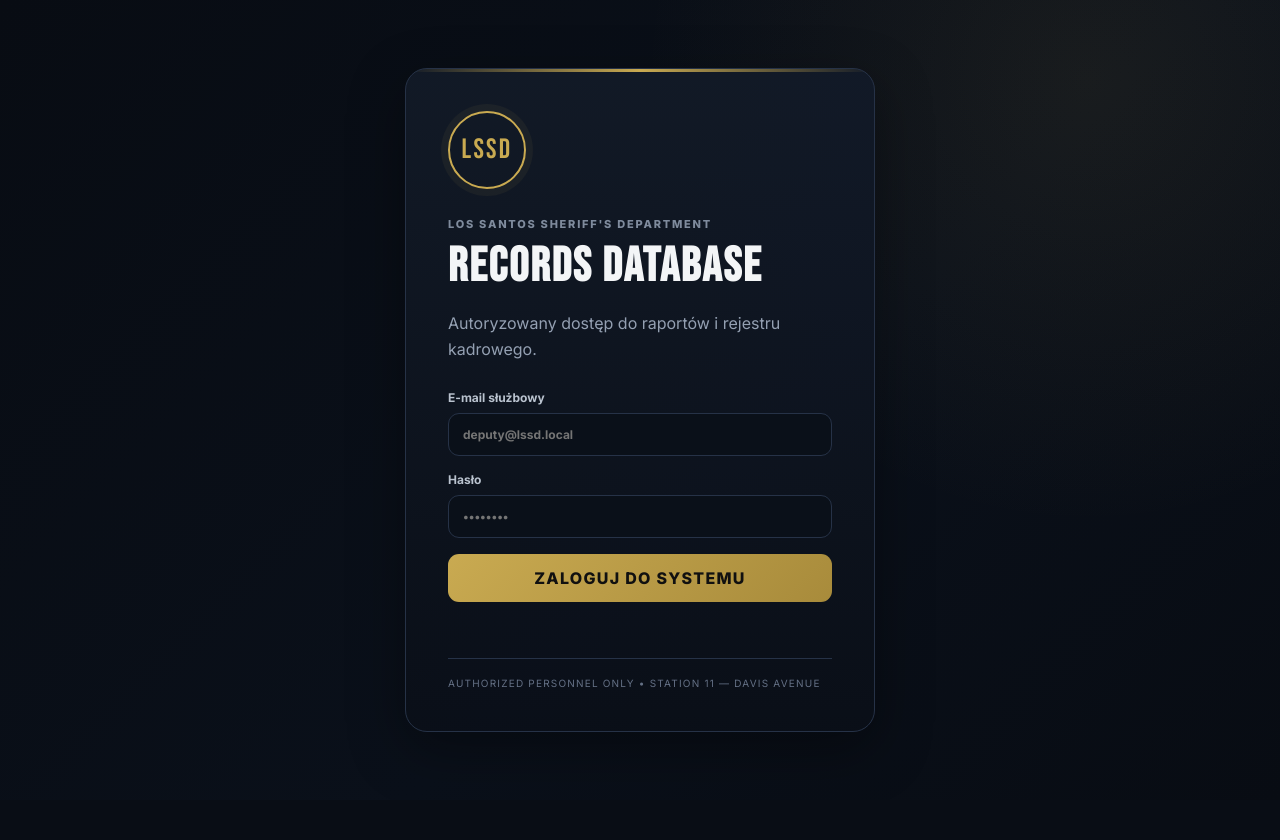
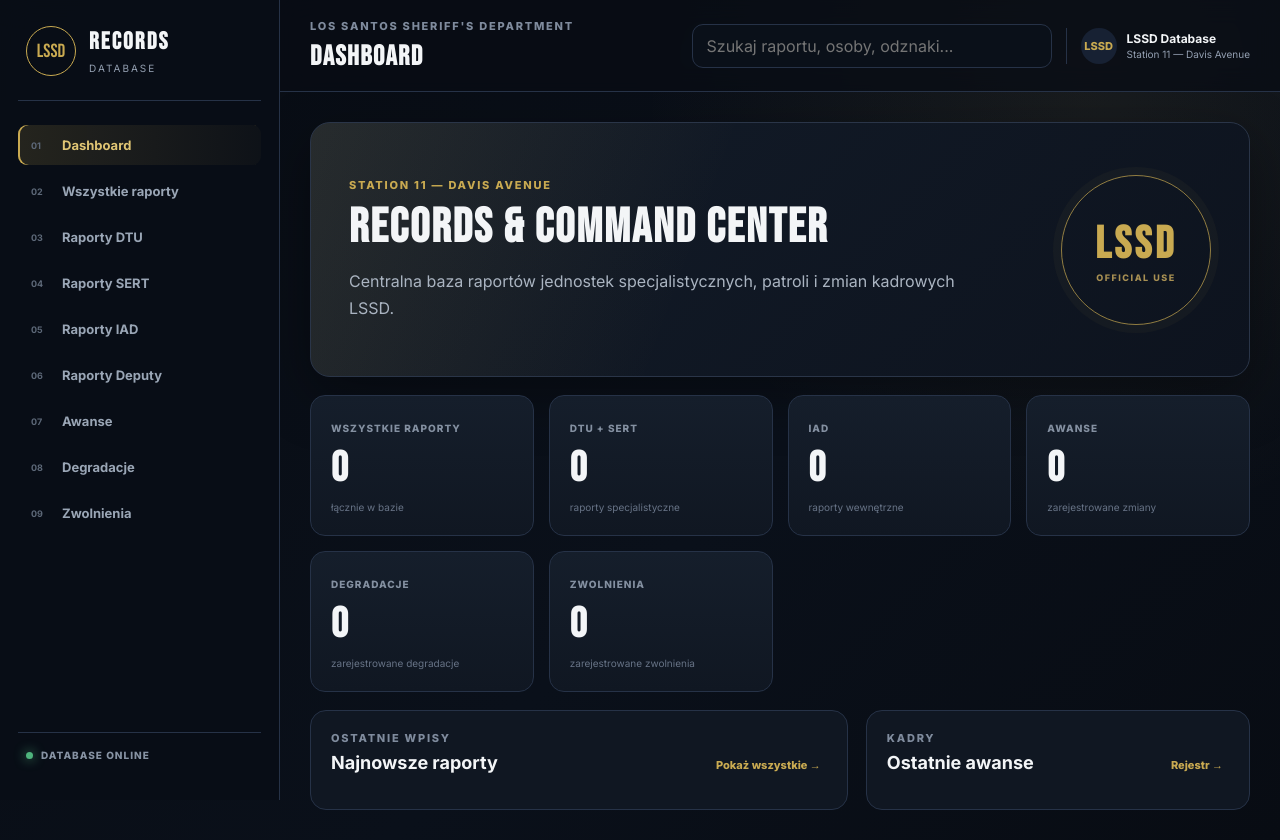
Before and after one commit to Man1ek734/database, a plain HTML site: page index.html in a window 1280 px wide. Before the commit the page ends 800 px from the top, so only its background shows below. Drawn offline with nearby package versions, Linux system fonts and the light colour scheme.

Commit message:
Remove website login screen

```diff
--- a/index.html
+++ b/index.html
@@ -11,31 +11,7 @@
   <link rel="stylesheet" href="style.css" />
 </head>
 <body>
-  <div id="loginView" class="login-shell">
-    <div class="login-card">
-      <div class="badge-mark">LSSD</div>
-      <p class="eyebrow">LOS SANTOS SHERIFF'S DEPARTMENT</p>
-      <h1>Records Database</h1>
-      <p class="muted">Autoryzowany dostęp do raportów i rejestru kadrowego.</p>
-
-      <form id="loginForm" class="login-form">
-        <label>
-          E-mail służbowy
-          <input id="loginEmail" type="email" placeholder="deputy@lssd.local" autocomplete="username" required>
-        </label>
-        <label>
-          Hasło
-          <input id="loginPassword" type="password" placeholder="••••••••" autocomplete="current-password" required>
-        </label>
-        <button class="primary-btn" type="submit">ZALOGUJ DO SYSTEMU</button>
-      </form>
-
-      <p id="loginMessage" class="form-message"></p>
-      <div class="security-note">AUTHORIZED PERSONNEL ONLY • STATION 11 — DAVIS AVENUE</div>
-    </div>
-  </div>
-
-  <div id="appView" class="app-shell hidden">
+  <div id="appView" class="app-shell">
     <aside class="sidebar">
       <div class="brand">
         <div class="brand-seal">LSSD</div>
@@ -59,7 +35,6 @@
 
       <div class="sidebar-bottom">
         <div class="online-dot"><i></i> DATABASE ONLINE</div>
-        <button id="logoutBtn" class="ghost-btn">Wyloguj</button>
       </div>
     </aside>
 
@@ -74,10 +49,10 @@
             <input id="searchInput" type="search" placeholder="Szukaj raportu, osoby, odznaki..." />
           </div>
           <div class="user-chip">
-            <span id="userInitials">SV</span>
+            <span id="userInitials">LSSD</span>
             <div>
-              <strong id="userName">Authorized User</strong>
-              <small id="userEmail">—</small>
+              <strong id="userName">LSSD Database</strong>
+              <small id="userEmail">Station 11 — Davis Avenue</small>
             </div>
           </div>
         </div>
@@ -210,6 +185,6 @@
 
   <script src="https://cdn.jsdelivr.net/npm/@supabase/supabase-js@2"></script>
   <script src="config.js"></script>
-  <script src="app.js?v=20260924-2"></script>
+  <script src="app.js?v=20260924-3"></script>
 </body>
 </html>
```
